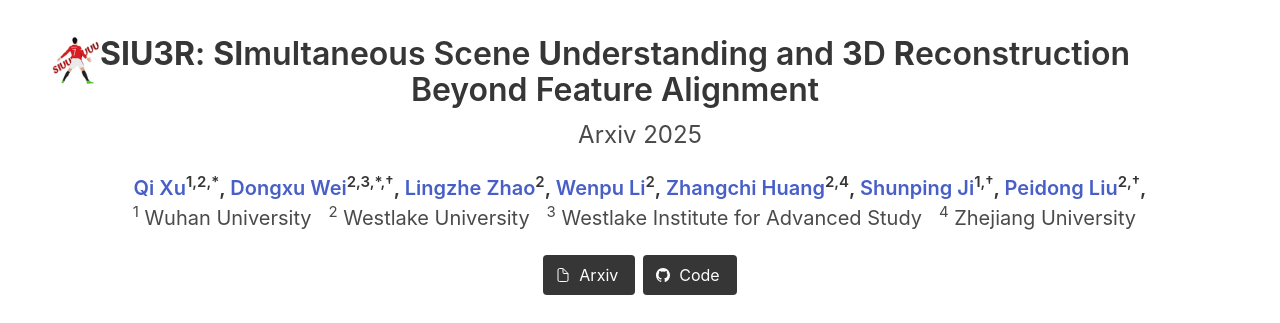
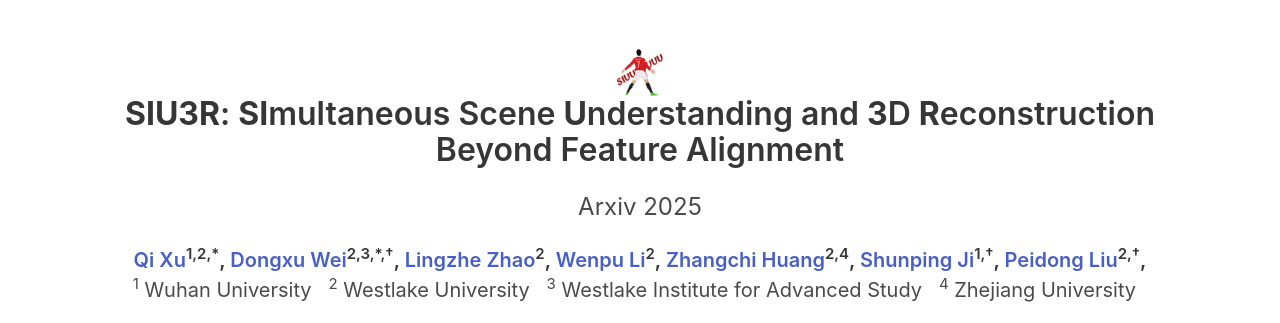
Before and after one commit to insomniaaac/siu3r, a plain HTML site: page index.html in a window 1280 px wide. Shown: the top 323 px of the page. Drawn offline with nearby package versions, Linux system fonts and the light colour scheme.

Commit message:
adjust title center

```diff
--- a/index.html
+++ b/index.html
@@ -21,8 +21,10 @@
     <section class="section">
 
         <div class="container has-text-centered">
-            <div class="columns">
-                <img src="siu3r.ico" alt="SIU3R Logo" style="width: 48px; height: 48px;">
+            <div class="columns is-mobile is-centered">
+                <div class="column is-narrow">
+                    <img src="siu3r.ico" alt="SIU3R Logo"
+                        style="width: 48px; height: 48px; display: block; margin: 0 auto;">
                     <!-- paper title -->
                     <p class="title is-3"> <b>SIU3R</b>: <b>SI</b>multaneous Scene <b>U</b>nderstanding and <b>3</b>D
                         <b>R</b>econstruction
@@ -30,6 +32,7 @@
                         Feature
                         Alignment
                     </p>
+                </div>
             </div>
 
             <!-- publication -->
```
Lines whose indentation alone changed are shown as unchanged.
